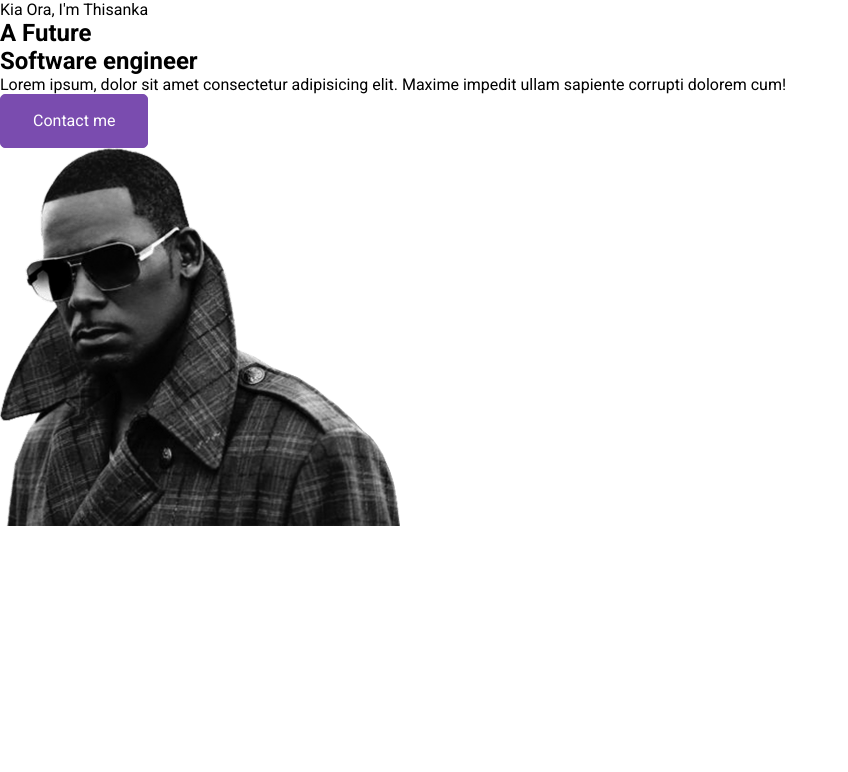
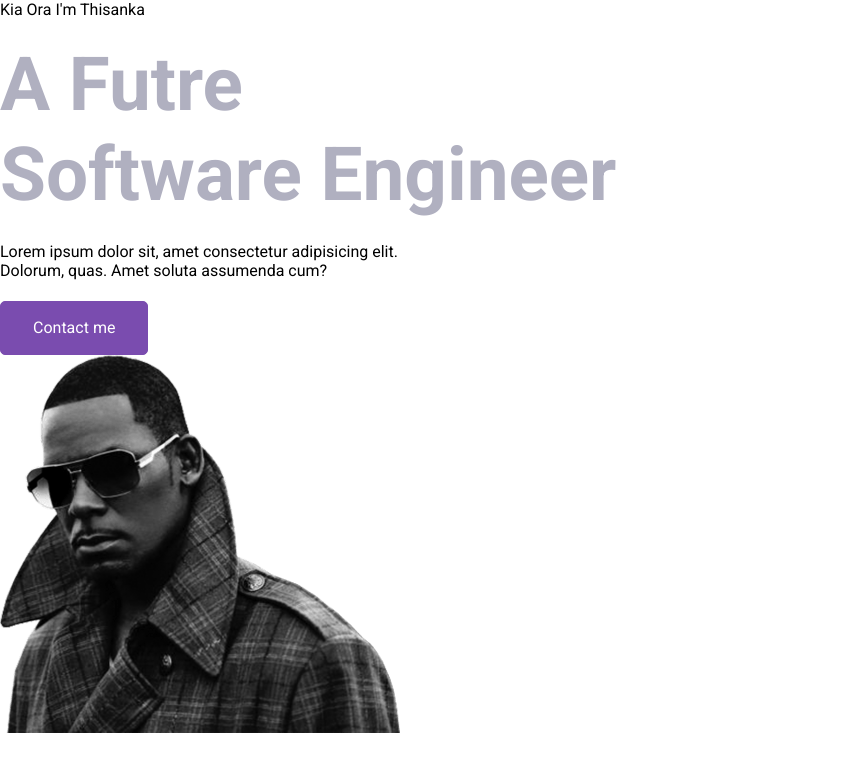
Before and after one commit to eorfnoewjnfvoejfvn/Thisanka_Personal_Portfolio-, a React (Create React App) app: page / in a window 1280 px wide. Shown: the top 772 px of the page, without its empty margins (0-848 px from the left). Built offline with nearby package versions, Linux system fonts and the light colour scheme.

Commit message:
ceebs the hero section

```diff
--- a/src/App.css
+++ b/src/App.css
@@ -21,7 +21,6 @@ h1, h2, h3, h4, h5, h6, p {
     --secondary: #6428a7;
     --heading-color: #b0b0c0;
     --bg-shade: #1c1e25;
-    --github: #ff507e;
     --darkblue: #101127;
     --black: #000000;
     --white: #ffffff;
@@ -72,3 +71,46 @@ h1, h2, h3, h4, h5, h6, p {
   color: var(--white);
   background-color: var(--secondary);
 }
+
+/* end of golobal css */
+
+----------------------------------------------------------------
+
+
+/* Hero section  */
+
+.hero--section {
+  display: grid;
+  grid-template-columns: repeat(2, 1fr);
+  padding: 133.333px 85.333px 133.333px;
+  align-items: center;
+  justify-content: space-between;
+  gap: 32px;
+  background-color: var(--bg-shade);
+}
+.hero--section--content-box {
+  display: flex;
+  flex-direction: column;
+  align-items: flex-start;
+  gap: 32px;
+}
+.hero--section--content {
+  display: flex;
+  flex-direction: column;
+  align-items: flex-start;
+  gap: 21.333px;
+}
+.hero--section--content--box > button {
+  margin-top: 21.333px;
+}
+.hero--section--title {
+  color: var(--heading-color);
+  font-size: 74.667px;
+  font-weight: 700;
+  line-height: 90px;
+
+
+}
+
+
+/* end of Hero section  */
--- a/src/Pages/Home/HeroSection.jsx
+++ b/src/Pages/Home/HeroSection.jsx
@@ -1,22 +1,22 @@
 export default function HeroSection() {
   return (
-      <section id="heroSection" className="hero-section">
-        <div className="hero-section-content-box">
-          <div className="hero-section-content">
-            <p className="section-title">Kia Ora, I'm Thisanka</p>
-            <h1 className="hero-section--title">
-              <span className="hero-section-title--color">A Future</span>{" "}
+    <section id="heroSection" className="hero--section">
+      <div className="hero--section--content--box">
+        <div className="hero--section--content">
+          <p className="section--title">Kia Ora I'm Thisanka</p>
+          <h1 className="hero--section--title">
+            <span className="hero--section-title--color">A Futre</span>{" "}
             <br />
-              Software engineer
+            Software Engineer
           </h1>
-            <p className="hero-section-description">
-              Lorem ipsum, dolor sit amet consectetur adipisicing elit.
-              Maxime impedit ullam sapiente corrupti dolorem cum!
+          <p className="hero--section-description">
+            Lorem ipsum dolor sit, amet consectetur adipisicing elit.
+            <br /> Dolorum, quas. Amet soluta assumenda cum?
           </p>
         </div>
         <button className="btn btn-primary">Contact me</button>
       </div>
-        <div className="hero-section--img">
+      <div className="hero--section--img">
         <img src="./img/hero_img.png" alt="Hero Section" />
       </div>
     </section>
```
Lines whose indentation alone changed are shown as unchanged.
